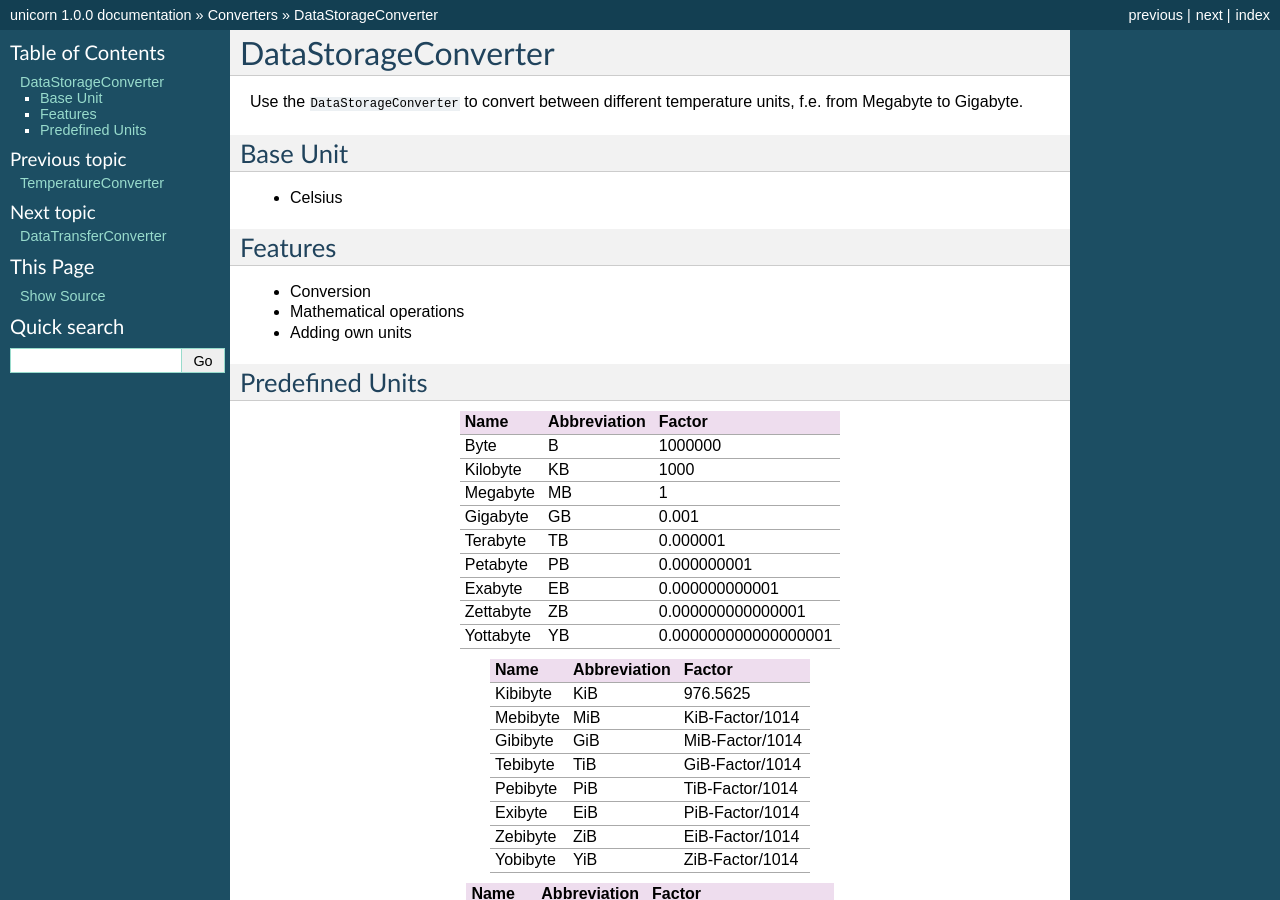
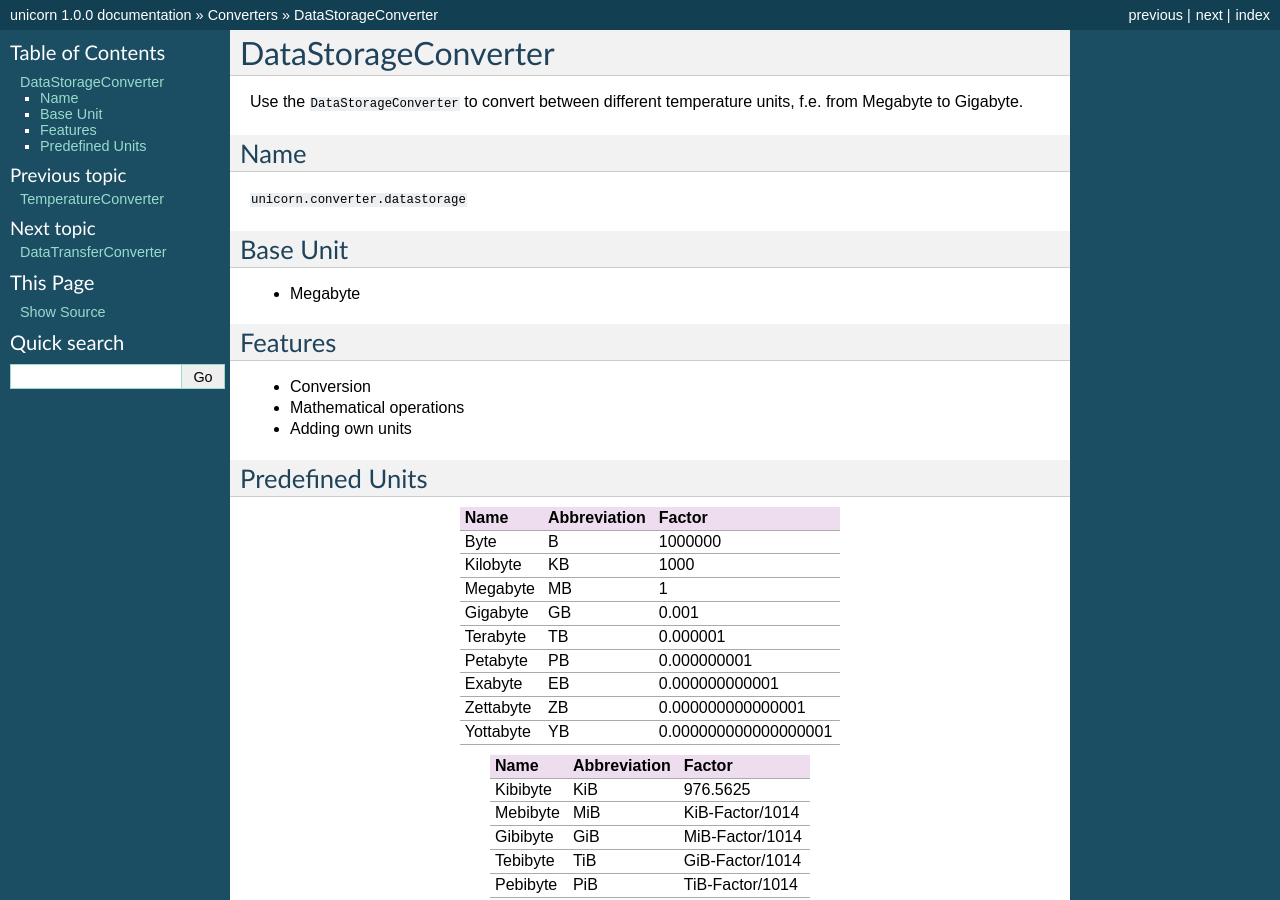
Before and after one commit to xyNNN/unicorn, a Sphinx documentation site: the page built from docs/source/data-storage-converter.rst, in a window 1280 px wide and 900 px high. Built offline with Sphinx 7.4.7, drawn with Linux system fonts in a browser that asks for light colours.

Commit message:
Update data-storage-converter.rst

```diff
--- a/docs/source/data-storage-converter.rst
+++ b/docs/source/data-storage-converter.rst
@@ -6,10 +6,15 @@ DataStorageConverter
 
 Use the ``DataStorageConverter`` to convert between different temperature units, f.e. from Megabyte to Gigabyte.
 
+Name
+====
+
+``unicorn.converter.datastorage``
+
 Base Unit
 =========
 
-- Celsius
+- Megabyte
 
 Features
 ========
```
